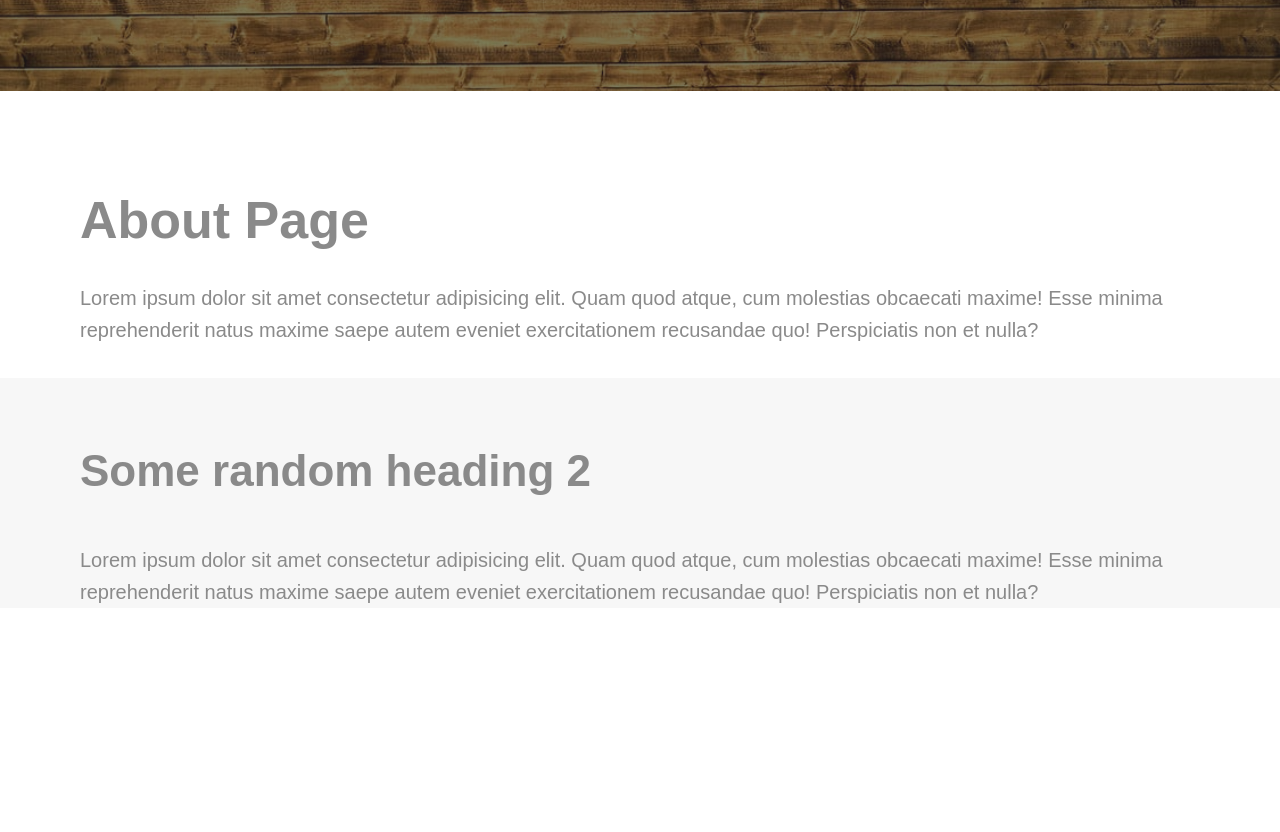
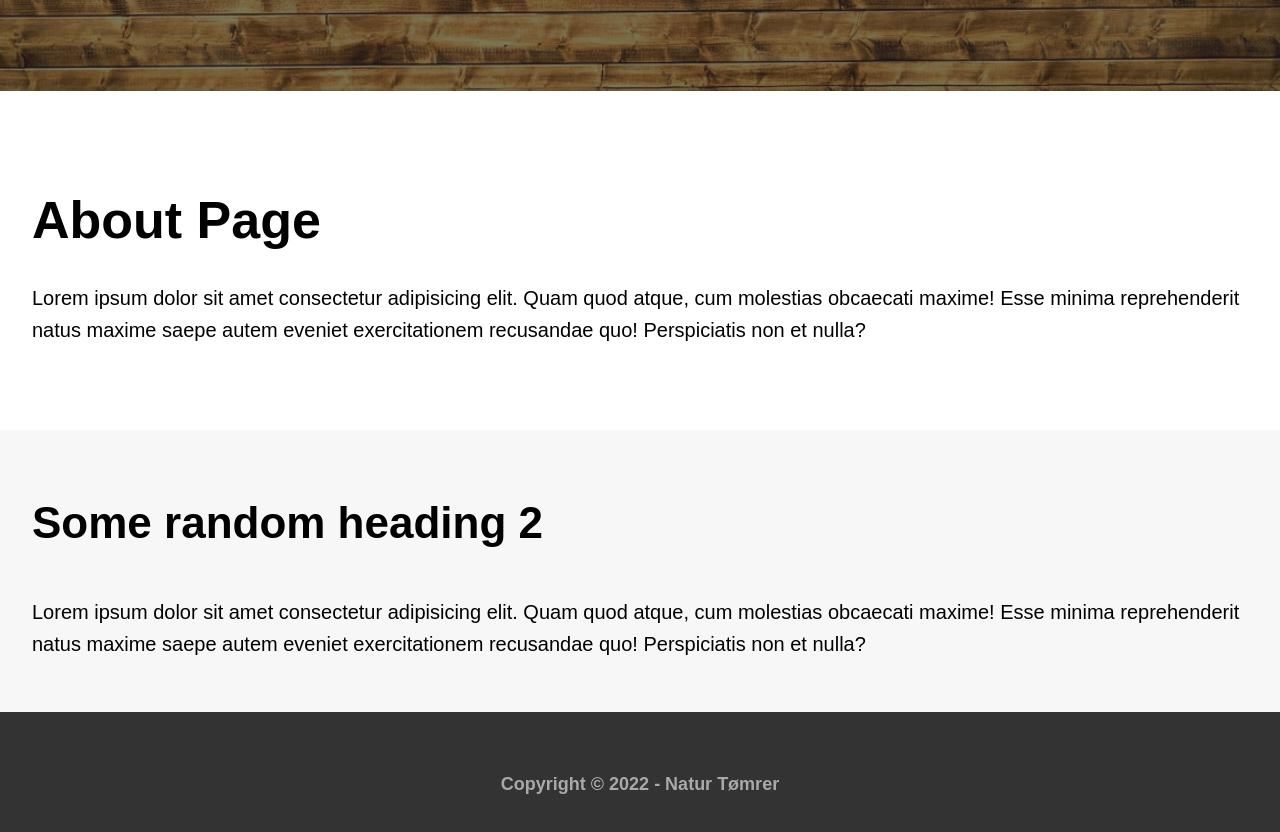
Before and after one commit to nicolaidl/WebAppTest, a React (Create React App) app: page /about in a window 1280 px wide. Shown: the part 860-1692 px from the top of the page. Before the commit the page ends 1488 px from the top, so only its background shows below. Built offline with nearby package versions, Linux system fonts and the light colour scheme.

Commit message:
tilføjet footer

```diff
--- a/src/App.js
+++ b/src/App.js
@@ -67,7 +67,7 @@ function App() {
         </Route>
       </Switch>
 
-      {/* <Footer /> */}
+      <Footer />
 
     </div>
   );
--- a/src/components/atoms/Image.jsx
+++ b/src/components/atoms/Image.jsx
@@ -34,7 +34,6 @@ const style = css`
 //className={`image ${props.type !== "default" ? "-" + props.type : ""}`}
 
 export default function Image(props) {
-  console.log(props);
 
   return (
     <div className="image-atom" css={style}>
--- a/src/components/atoms/Text.jsx
+++ b/src/components/atoms/text/Text.jsx
@@ -1,46 +1,22 @@
 import React from "react";
-import styles from "./Text.css";
+import styles from "./Text.module.css";
 
 export default function Text(props) {
   let renderSwitch = (tag, content) => {
     let pClassName = `${getType(props.tag, props.type)}`;
     switch (tag) {
       case "p":
-        return (
-          <p className={pClassName} style={styles[pClassName]}>
-            {content}
-          </p>
-        );
+        return <p className={styles[pClassName]}>{content}</p>;
       case "h1":
-        return (
-          <h1 className={pClassName} style={styles[pClassName]}>
-            {content}
-          </h1>
-        );
+        return <h1 className={styles[pClassName]}>{content}</h1>;
       case "h2":
-        return (
-          <h2 className={pClassName} style={styles[pClassName]}>
-            {content}
-          </h2>
-        );
+        return <h2 className={styles[pClassName]}>{content}</h2>;
       case "h3":
-        return (
-          <h3 className={pClassName} style={styles[pClassName]}>
-            {content}
-          </h3>
-        );
+        return <h3 className={styles[pClassName]}>{content}</h3>;
       case "h4":
-        return (
-          <h4 className={pClassName} style={styles[pClassName]}>
-            {content}
-          </h4>
-        );
+        return <h4 className={styles[pClassName]}>{content}</h4>;
       default:
-        return (
-          <p className={pClassName} style={styles[pClassName]}>
-            "content"
-          </p>
-        );
+        return <p className={styles[pClassName]}>"content"</p>;
     }
   };
 
--- a/src/components/atoms/Text.css
+++ b/src/components/atoms/text/Text.module.css
@@ -30,6 +30,13 @@
   line-height: 1.6;
 }
 
+.p-footer {
+  font-weight: 600;
+  font-size: 1.8rem;
+  line-height: 1.6;
+  color: rgb(169, 169, 169);
+}
+
 @media (max-width: 75rem) {
   .header1 {
     font-size: 4.4rem;
@@ -41,27 +48,3 @@
     font-size: 3rem;
   }
 }
-
-@media (max-width: 1200px) {
-}
-
-@media (max-width: 600px) {
-}
-
-/*
-.header1 {
-  font-size: 5.2rem;
-
-  @media (max-width: 75rem) {
-    font-size: 4.4rem;
-  }
-
-  @media (max-width: 1200px) {
-    max-width: 60%;
-  }
-
-  @media (max-width: 600px) {
-    max-width: 100%;
-    width: 400px;
-  }
-} */
--- a/src/components/molecules/Footer.jsx
+++ b/src/components/molecules/Footer.jsx
@@ -1,52 +1,16 @@
-/** @jsxImportSource @emotion/react */ // this comment tells babel to convert jsx to calls to a function called jsx instead of React.createElement
 import React from "react";
-import { css } from "@emotion/react";
-import defaultLogo from "../../images/logo-default.png";
-
-const style = css`
-  * {
-    margin: 0px;
-    padding: 0px;
-    box-sizing: border-box;
-  }
-
-  // .container {
-  //       margin: 0px auto;
-  //
-  //     }
-
-  // header {
-  //   height: 100vh;
-  //   position: relative;
-  //   background-image: url("../hero-image.jpg");
-  //   background-size: cover;
-  // }
-
-  nav {
-    font-size: 20px;
-    font-weight: 700;
-    display: flex;
-    justify-content: space-between;
-    background-color: green;
-    max-width: 1200px;
-    margin: auto auto;
-  }
-`;
+import Text from "../atoms/text/Text";
+import styles from "./Footer.module.css";
 
 export default function Footer(props) {
   return (
-    <div css={style}>
-      {/* </header>
-      <header> ??? */}
-      <nav className="footer">
-        <div>LOGO</div>
-        <div>NAVIGATION</div>
-      </nav>
-    </div>
+    <footer className={styles["footer-molecule"]}>
+      <Text type="p-footer" text={props.text} />
+    </footer>
   );
 }
 
+
 Footer.defaultProps = {
-  logo: defaultLogo,
-  navs: ["services", "About"],
+  text: "Copyright © 2022 - Natur Tømrer"
 };
--- /dev/null
+++ b/src/components/molecules/Footer.module.css
@@ -0,0 +1,6 @@
+.footer-molecule {
+  max-width: 100%;
+  background-color: #333;
+  padding: 4rem;
+  text-align: center;
+}
--- a/src/components/molecules/HeaderAndText.jsx
+++ b/src/components/molecules/HeaderAndText.jsx
@@ -1,66 +1,6 @@
-/** @jsxImportSource @emotion/react */ // this comment tells babel to convert jsx to calls to a function called jsx instead of React.createElement
 import React from "react";
-import { css } from "@emotion/react";
-import Text from "../atoms/Text";
-
-const style = css`
-  .text-container {
-    margin: 0px auto;
-    max-width: 100%;
-  }
-
-  h1 {
-    margin-bottom: 3.2rem;
-  }
-
-  h2 {
-    margin-bottom: 4.8rem;
-  }
-
-  h3 {
-    margin-bottom: 2.4rem;
-  }
-
-  h4 {
-    margin-bottom: 2.4rem;
-  }
-
-  @media (max-width: 1200px) {
-    h1 {
-      margin-bottom: 3.2rem;
-    }
-
-    h2 {
-      margin-bottom: 4.8rem;
-    }
-
-    h3 {
-      margin-bottom: 2.4rem;
-    }
-
-    h4 {
-      margin-bottom: 2.4rem;
-    }
-  }
-
-  @media (max-width: 600px) {
-    h1 {
-      margin-bottom: 3.2rem;
-    }
-
-    h2 {
-      margin-bottom: 4.8rem;
-    }
-
-    h3 {
-      margin-bottom: 2.4rem;
-    }
-
-    h4 {
-      margin-bottom: 2.4rem;
-    }
-  }
-`;
+import Text from "../atoms/text/Text";
+import styles from "./HeaderAndText.module.css";
 
 export default function HeaderAndText(props) {
   let divStyle = {
@@ -69,28 +9,28 @@ export default function HeaderAndText(props) {
   };
 
   return (
-    <div css={style} className="header-and-text-molecule">
-      <div className="text-container" style={divStyle}>
+    <div className="header-and-text-molecule" style={divStyle}>
+      <div className={styles["text-container"]}>
         {props.header1 ? (
-          <Text tag="h1" type="header1" text={props.header1} />
+          <Text tag="h1" type="header1" text={props.header1} className={styles.h1} />
         ) : (
           ""
         )}
 
         {props.header2 ? (
-          <Text tag="h2" type="header2" text={props.header2} />
+          <Text tag="h2" type="header2" text={props.header2} className={styles.h2} />
         ) : (
           ""
         )}
 
         {props.header3 ? (
-          <Text tag="h3" type="header3" text={props.header3} />
+          <Text tag="h3" type="header3" text={props.header3} className={styles.h3} />
         ) : (
           ""
         )}
 
         {props.header4 ? (
-          <Text tag="h4" type="header4" text={props.header4} />
+          <Text tag="h4" type="header4" text={props.header4} className={styles.h4}/>
         ) : (
           ""
         )}
--- /dev/null
+++ b/src/components/molecules/HeaderAndText.module.css
@@ -0,0 +1,56 @@
+.text-container {
+  margin: 0 auto;
+  max-width: 100%;
+}
+
+h1 {
+  margin-bottom: 3.2rem;
+}
+
+h2 {
+  margin-bottom: 4.8rem;
+}
+
+h3 {
+  margin-bottom: 2.4rem;
+}
+
+h4 {
+  margin-bottom: 2.4rem;
+}
+
+@media (max-width: 120rem) {
+  h1 {
+    margin-bottom: 3.2rem;
+  }
+
+  h2 {
+    margin-bottom: 4.8rem;
+  }
+
+  h3 {
+    margin-bottom: 2.4rem;
+  }
+
+  h4 {
+    margin-bottom: 2.4rem;
+  }
+}
+
+@media (max-width: 60rem) {
+  h1 {
+    margin-bottom: 3.2rem;
+  }
+
+  h2 {
+    margin-bottom: 4.8rem;
+  }
+
+  h3 {
+    margin-bottom: 2.4rem;
+  }
+
+  h4 {
+    margin-bottom: 2.4rem;
+  }
+}
--- a/src/components/molecules/Navigation.jsx
+++ b/src/components/molecules/Navigation.jsx
@@ -2,7 +2,7 @@
 import React, { useState } from "react";
 import { Link, NavLink } from "react-router-dom";
 import { css } from "@emotion/react";
-import Text from "../atoms/Text";
+import Text from "../atoms/text/Text";
 import logo from "../../images/Logo-DK3.png";
 import Image from "../atoms/Image";
 import defaultLogo from "../../images/logo-default.png";
@@ -158,7 +158,6 @@ export default function Navigation(props) {
 
   return (
     <div className="navigation-molecule" css={style}>
-      {/* <div className="navigation-container "> */}
       <div
         className={`navigation-container ${
           mobileNavigationIsOpen ? "nav-open" : ""
@@ -177,9 +176,7 @@ export default function Navigation(props) {
                 <li key={i} onClick={() => setMobileNavigationIsOpen(false)}>
                   <NavLink
                     to={object.link}
-                    // className="link btn"
                     className="main-nav-link"
-                    // className="link btn"
                     activeClassName="a-active-class"
                   >
                     <Text type="p-nav-main" tag="p" text={object.name} />
--- /dev/null
+++ b/src/components/molecules/Navigation.module.css
@@ -0,0 +1,137 @@
+* {
+  z-index: 99;
+}
+
+.navigation-container {
+  z-index: 99;
+  position: relative;
+  display: flex;
+  justify-content: space-between;
+  padding-bottom: 0.25rem;
+  border-bottom: 4px solid "##95bcf0";
+}
+
+.navigation-box1 {
+  display: flex;
+  display: flex;
+  flex-direction: column;
+  justify-content: center;
+  z-index: 999;
+  padding-left: 4rem;
+}
+
+.navigation-box2 {
+  display: flex;
+  padding-right: 4rem;
+}
+
+.main-nav-list {
+  list-style: none;
+  display: flex;
+  align-items: center;
+  gap: 3.2rem;
+}
+
+.main-nav-link:link,
+.main-nav-link:visited {
+  display: inline-block;
+  text-decoration: none;
+  color: #333;
+  transistion: all 0.3s;
+}
+
+.main-nav-link:hover,
+.main-nav-link:active {
+  color: #cf711f;
+  transistion: all 0.3s;
+}
+
+.a-active-class {
+  color: #eeeee4;
+  padding-bottom: 0.25rem;
+  border-bottom: 4px solid "##95bcf0";
+}
+
+.image-logo {
+  height: 4.4rem;
+}
+
+.btn-mobile-nav {
+  display: none;
+  border: none;
+  background: none;
+  cursor: pointer;
+  padding-right: 4rem;
+}
+
+.icon-mobile-nav {
+  color: #333;
+  height: 3rem;
+  width: 3rem;
+}
+
+@media (max-width: 59rem) {
+  .navigation-box1 {
+    padding-left: 2rem;
+  }
+
+  .main-nav-list {
+    gap: 0;
+  }
+
+  .btn-mobile-nav {
+    display: block;
+    z-index: 9999;
+  }
+
+  .icon-mobile-nav[name="close-outline"] {
+    display: none;
+  }
+
+  .icon-mobile-nav[name="menu-outline"] {
+    display: block;
+  }
+
+  .main-nav-list {
+    flex-direction: column;
+    /* gap: 4.8rem; */
+  }
+
+  .main-nav-link {
+    font-size: 3rem;
+  }
+
+  .main-nav {
+    background-color: rgba(255, 255, 255, 0.97);
+    position: absolute;
+    top: 50%;
+    left: 0;
+    width: 100%;
+    height: 100vh;
+    display: flex;
+    align-items: center;
+    justify-content: center;
+
+    /* complete hiding*/
+    opacity: 0;
+    pointer-events: none;
+    visibility: hidden;
+    transform: translateX(100%);
+  }
+
+  .nav-open .main-nav {
+    opacity: 1;
+    pointer-events: auto;
+    visibility: visible;
+    transform: translateX(0);
+    transition: all 0.5s ease-in;
+  }
+
+  .nav-open .icon-mobile-nav[name="close-outline"] {
+    display: block;
+  }
+
+  .nav-open .icon-mobile-nav[name="menu-outline"] {
+    display: none;
+  }
+}
--- a/src/components/organisms/HeaderAndText.jsx
+++ b/src/components/organisms/HeaderAndText.jsx
@@ -1,25 +1,6 @@
-/** @jsxImportSource @emotion/react */ // this comment tells babel to convert jsx to calls to a function called jsx instead of React.createElement
 import React from "react";
-import { css } from "@emotion/react";
 import HeaderAndTextMolecule from "../molecules/HeaderAndText";
-import Spacer from "../atoms/Spacer";
-
-const style = css`
-  .spacer-atom {
-    padding-top: 3.2rem;
-    margin-top: 3.2rem;
-
-    @media (max-width: 1200px) {
-      padding-top: 2.4rem;
-      margin-top: 2.4rem;
-    }
-
-    @media (max-width: 600px) {
-      padding-top: 1.6rem;
-      margin-top: 1.6rem;
-    }
-  }
-`;
+import styles from "./HeaderAndText.module.css";
 
 export default function HeaderAndText(props) {
   let colorStyle = {
@@ -28,9 +9,10 @@ export default function HeaderAndText(props) {
   };
 
   return (
-    <div css={style} className="header-and-text-organism">
-      <Spacer backgroundColor={props.backgroundColor}>
-        <div className="header-and-text-organism-container">
+    <div
+      className={`${styles["header-and-text-organism"]} ${styles["container"]}`}
+      style={{ backgroundColor: `${props.backgroundColor}` }}
+    >
       <HeaderAndTextMolecule
         header1={props.header1}
         header2={props.header2}
@@ -38,8 +20,6 @@ export default function HeaderAndText(props) {
         header4={props.header4}
         text={props.text}
       />
-        </div>
-      </Spacer>
     </div>
   );
 }
--- /dev/null
+++ b/src/components/organisms/HeaderAndText.module.css
@@ -0,0 +1,18 @@
+.container {
+  margin-top: 3.2rem;
+  padding: 3.2rem 3.2rem;
+}
+
+@media (max-width: 1200px) {
+  .spacer {
+    padding: 2.4rem 2.4rem;
+    margin-top: 2.4rem;
+  }
+}
+
+@media (max-width: 600px) {
+  .spacer {
+    padding: 1.6rem 1.6rem;
+    margin-top: 1.6rem;
+  }
+}
```
Lines whose indentation alone changed are shown as unchanged.
